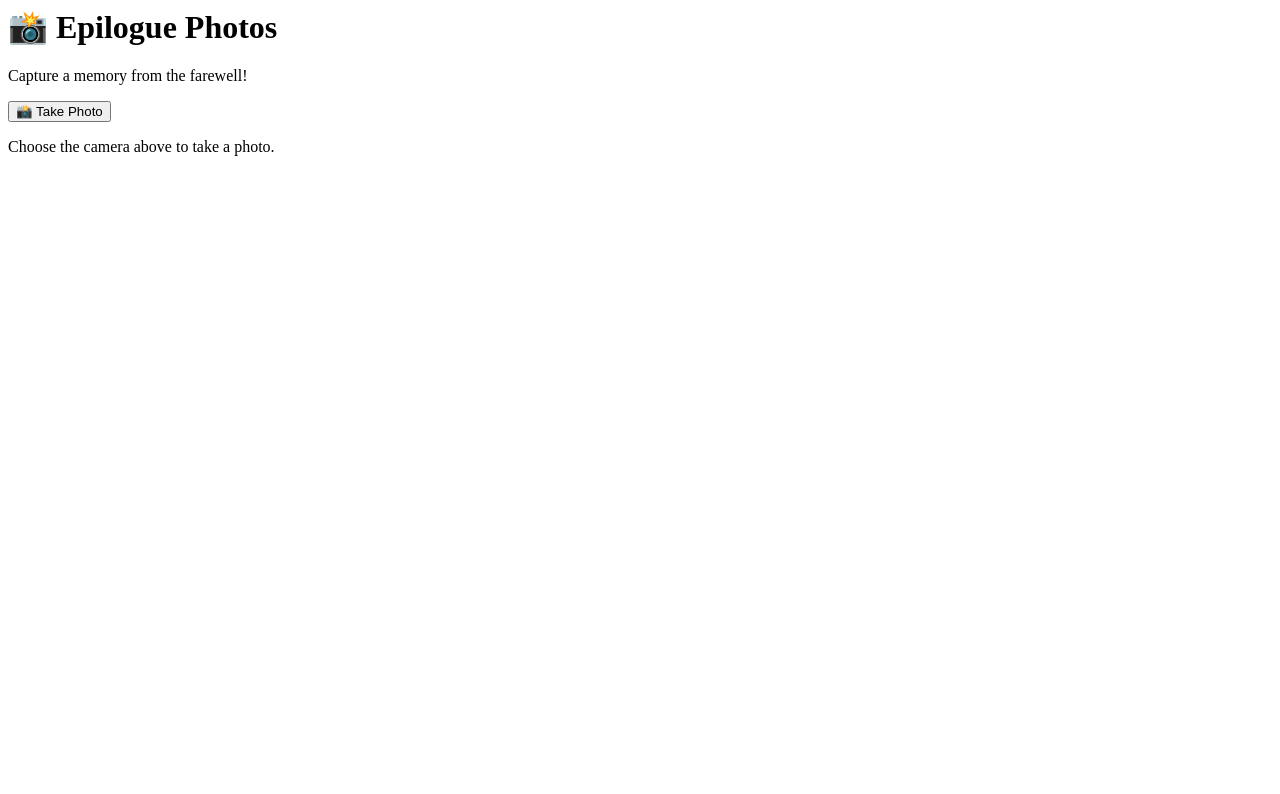
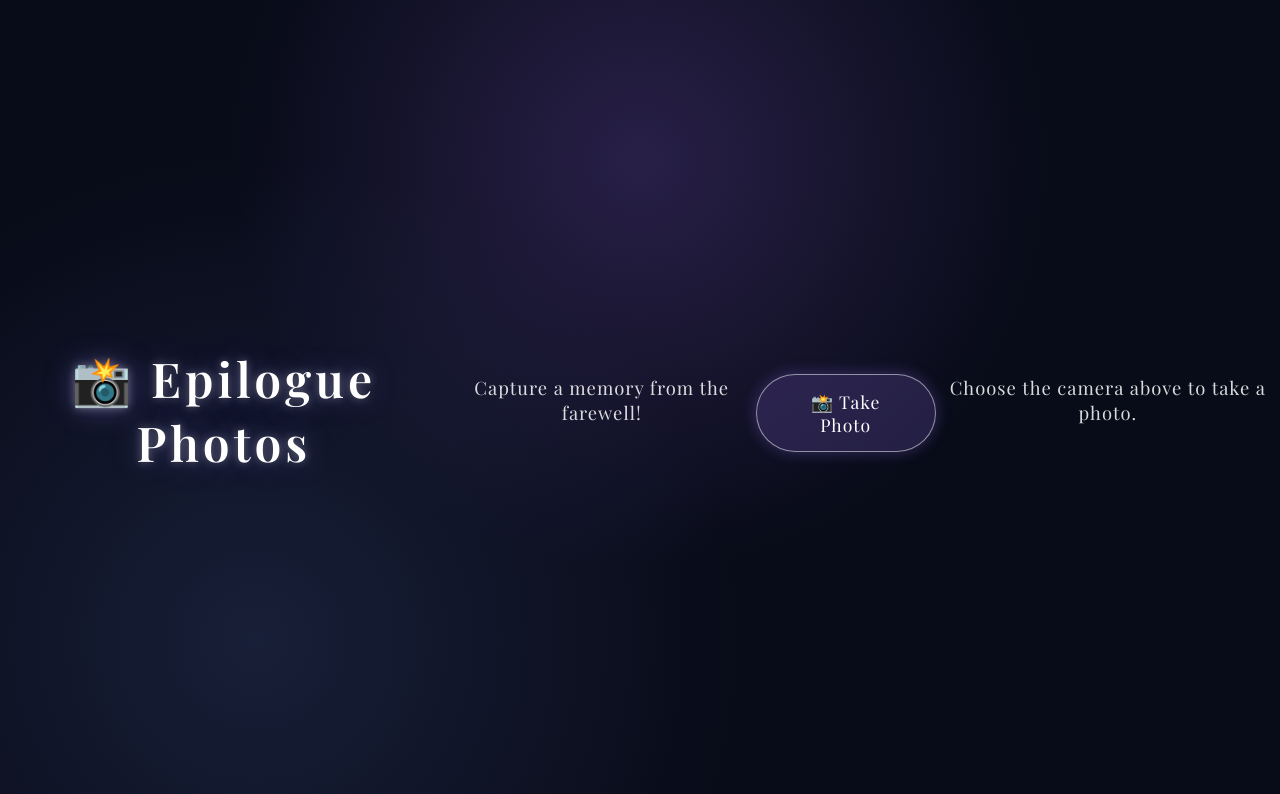
Before and after one commit to nilaydandawate08-afk/Epilogue.photos, a plain HTML site: page index.html in a window 1280 px wide. Drawn offline with nearby package versions, Linux system fonts and the light colour scheme.

Commit message:
Update index.html

```diff
--- a/index.html
+++ b/index.html
@@ -1,3 +1,115 @@
+<link rel="preconnect" href="https://fonts.googleapis.com">
+<link rel="preconnect" href="https://fonts.gstatic.com" crossorigin>
+<link href="https://fonts.googleapis.com/css2?family=Playfair+Display:wght@400;500;600;700&display=swap" rel="stylesheet">
+
+<style>
+body {
+  margin: 0;
+  min-height: 100vh;
+  display: flex;
+  justify-content: center;
+  align-items: center;
+  text-align: center;
+
+  background:
+    radial-gradient(circle at 50% 20%, rgba(100, 70, 160, 0.35), transparent 45%),
+    radial-gradient(circle at 20% 80%, rgba(70, 90, 150, 0.25), transparent 40%),
+    #080b18;
+
+  color: white;
+  font-family: "Playfair Display", Georgia, serif;
+}
+  h1 {
+  font-size: 3rem;
+  font-weight: 600;
+  letter-spacing: 4px;
+  margin-bottom: 12px;
+  text-shadow:
+    0 0 10px rgba(255,255,255,0.35),
+    0 0 30px rgba(150,120,255,0.35);
+  animation: titleAppear 1.5s ease-out;
+}
+
+p {
+  font-size: 1.15rem;
+  opacity: 0.85;
+  letter-spacing: 1px;
+  animation: subtitleAppear 2s ease-out;
+}
+
+@keyframes titleAppear {
+  from {
+    opacity: 0;
+    transform: translateY(-25px);
+  }
+  to {
+    opacity: 1;
+    transform: translateY(0);
+  }
+}
+
+@keyframes subtitleAppear {
+  from {
+    opacity: 0;
+    transform: translateY(15px);
+  }
+  to {
+    opacity: 0.85;
+    transform: translateY(0);
+  }
+}
+  button {
+  margin-top: 25px;
+  padding: 15px 32px;
+
+  font-family: "Playfair Display", Georgia, serif;
+  font-size: 1.1rem;
+  letter-spacing: 1px;
+
+  color: white;
+  background: rgba(90, 70, 150, 0.35);
+
+  border: 1px solid rgba(255, 255, 255, 0.5);
+  border-radius: 50px;
+
+  cursor: pointer;
+
+  box-shadow:
+    0 0 15px rgba(150, 120, 255, 0.3);
+
+  transition:
+    transform 0.25s ease,
+    box-shadow 0.25s ease,
+    background 0.25s ease;
+
+  animation: buttonAppear 2.5s ease-out;
+}
+
+button:hover {
+  transform: translateY(-3px) scale(1.04);
+
+  background: rgba(120, 90, 190, 0.5);
+
+  box-shadow:
+    0 0 20px rgba(180, 150, 255, 0.55),
+    0 0 40px rgba(120, 90, 200, 0.3);
+}
+
+button:active {
+  transform: scale(0.96);
+}
+
+@keyframes buttonAppear {
+  from {
+    opacity: 0;
+    transform: translateY(20px);
+  }
+  to {
+    opacity: 1;
+    transform: translateY(0);
+  }
+}
+</style>
 <h1>📸 Epilogue Photos</h1>
 
 <p>Capture a memory from the farewell!</p>
```
